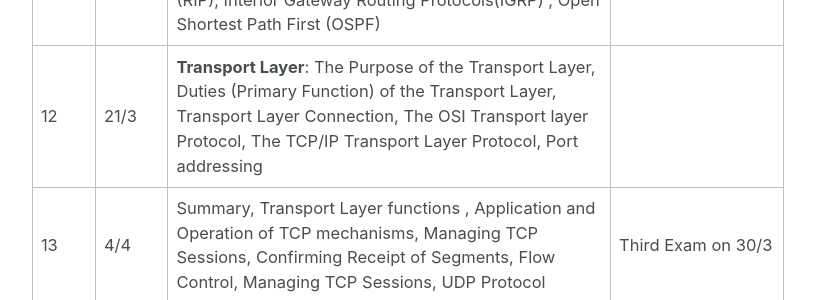
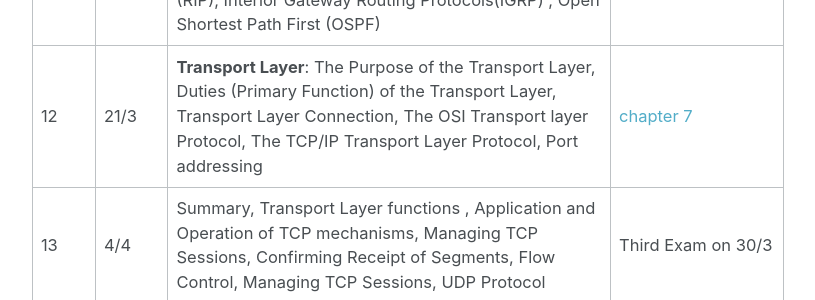
Before and after one commit to alaidi/alaidi.github.io, a Jekyll site: the page built from _posts/courses/2016-2017/2016-9-25-Computer-Network.markdown, in a window 1280 px wide and 900 px high, scrolled down 1873 px. Shown: the part 154-454 px from the top of the window, without its empty margins (258-1073 px from the left). Built offline with Jekyll 4.4.1, drawn with Linux system fonts in a browser that asks for light colours; comment, search, counter and statistics services are not loaded.

Commit message:
add to network ch7

```diff
--- a/_posts/courses/2016-2017/2016-9-25-Computer-Network.markdown
+++ b/_posts/courses/2016-2017/2016-9-25-Computer-Network.markdown
@@ -31,7 +31,7 @@ header:
 | 9    |    7/3 and 13/3     | **IP Address**: The IP (Internet Protocol) Address, Assignment of IP Address, IP Address Format, IP Address class Identification, Class A, Class B, Class C, Broadcast Address, subnet, Network and subnetworks Masks, more Sub-netting Masks| [Lecture 10,11][ch5] |
 | 10   | 21/3             | Public and Private IP Addresses, IPv4 Versus IPv6, Obtaining and Internet Address, Static Assignment of an Ip Address, APRP IP Address Assignment, BOOTP IP Address Assignment, DHCP IP Address management   |  [chapter 6][ch6] [chapter 6 ppt][ch6ppt]|
 | 11   | 28/3            | Problems in Address Resolution, Address Resolution Protocol (ARP), Routing, Routing information Protocol (RIP), Interior Gateway Routing Protocols(IGRP) , Open Shortest Path First (OSPF)|    |
-| 12   | 21/3            | **Transport Layer**: The Purpose of the Transport Layer, Duties (Primary Function) of the Transport Layer, Transport Layer Connection, The OSI Transport layer Protocol, The TCP/IP Transport Layer Protocol, Port addressing |              |
+| 12   | 21/3            | **Transport Layer**: The Purpose of the Transport Layer, Duties (Primary Function) of the Transport Layer, Transport Layer Connection, The OSI Transport layer Protocol, The TCP/IP Transport Layer Protocol, Port addressing |  [chapter 7][ch7ppt]            |
 | 13   |  4/4    | Summary, Transport Layer functions , Application and Operation of TCP mechanisms, Managing TCP Sessions, Confirming Receipt of Segments, Flow Control, Managing TCP Sessions, UDP Protocol| Third Exam on 30/3                               |
 | 14   | 11/4 and 18/4   | **Network Applications**: Using The Internet, Understanding the World Wide Web, Recognizing Web Page Elements, Using the Uniform Resource Locater (URL) Identifying Other Elements |                                                         |
 | 15   |                 | presentation                                                                                                             | Presentation Evaluation <br>Presentation Schedule                                                                 |
```
Also changed, not shown: other parts of _posts/courses/2016-2017/2016-9-25-Computer-Network.markdown (+1 -0 lines).
